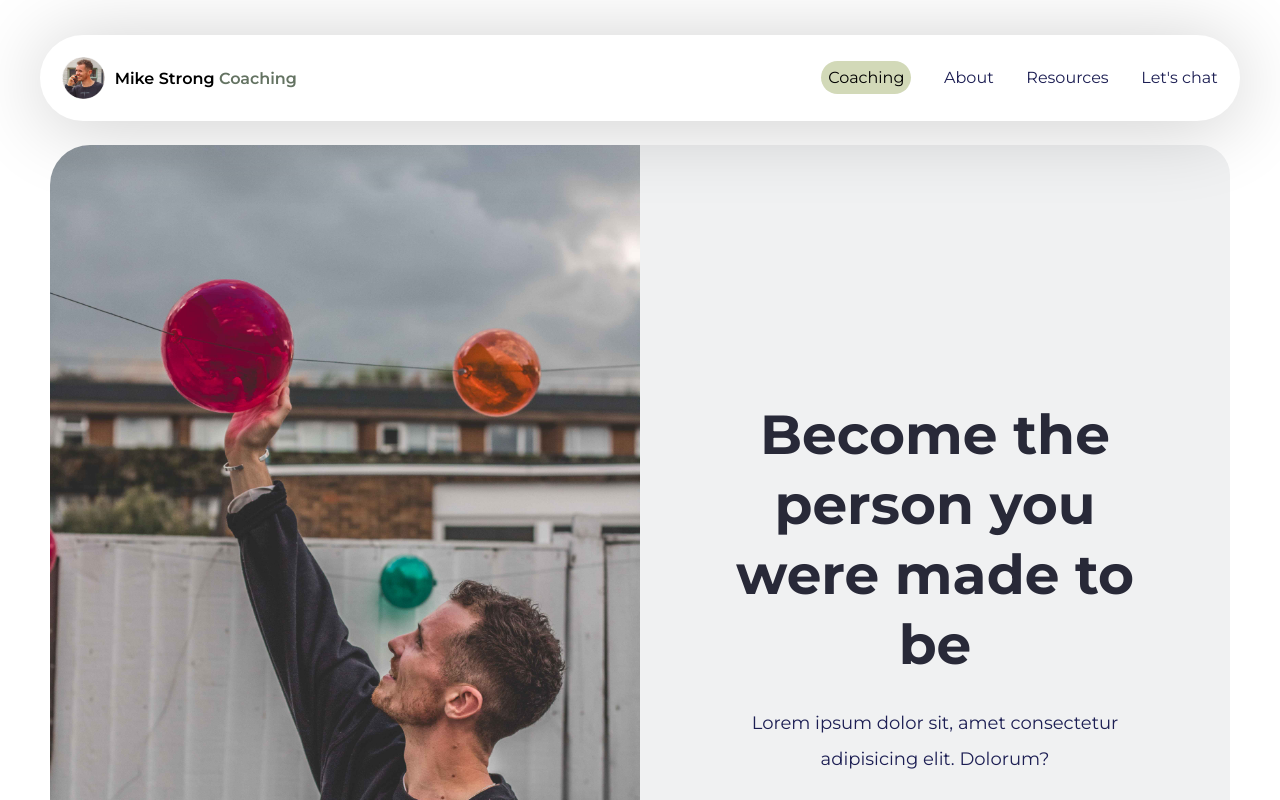
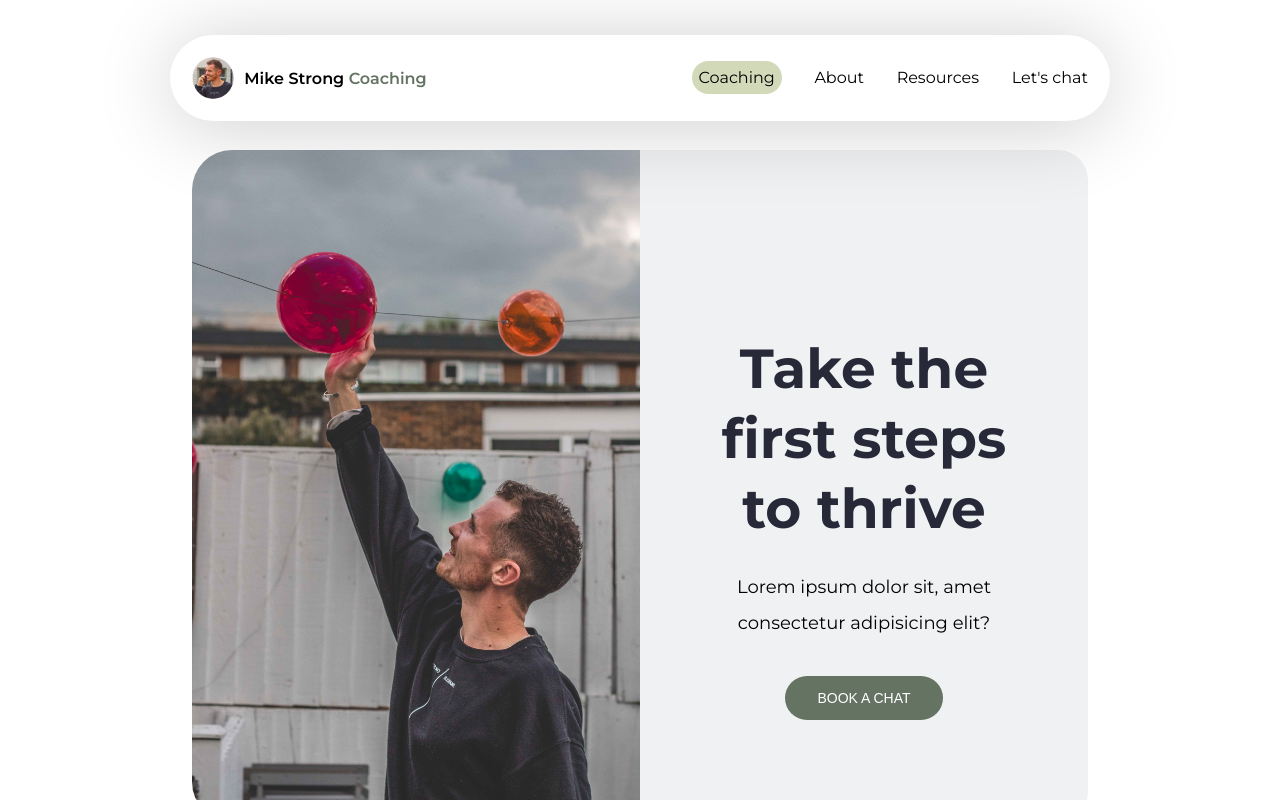
Before and after one commit to kev-er/Stronger_Life_Coaching, a React (Create React App) app: page / in a window 1280 px wide. Shown: the top 800 px of the page. Built offline with nearby package versions, Linux system fonts and the light colour scheme.

Commit message:
chaning picture responsive

```diff
--- a/src/App.css
+++ b/src/App.css
@@ -20,8 +20,6 @@ p {
   --primary: #D2D9B8;
   --heading-color: #282938;
   --bg-shade: #f5fcff;
-  --github: #e62872;
-  --darkblue: #1c1e53;
   --black: #000000;
   --white: #ffffff;
 }
@@ -232,11 +230,12 @@ h2 {
     flex-direction: row;
     flex-wrap: nowrap;
     justify-content: center;
-    align-items: flex-start;
+    align-items: center;
     flex-basis: 0;
-    padding-top: 145px;
+    padding-top: 150px;
+    width: 70vw;
     grid-template-columns: repeat(2, 1fr);
-    margin: 0px 50px 0 50px;
+    margin: auto;
     }
 
 .hero--section--content-box {
@@ -296,6 +295,7 @@ h2 {
   overflow: clip;
   object-fit: fill;
 }
+
 
 /* Skills Section Style */
 .skills--section {
@@ -644,6 +644,11 @@ input[type="checkbox"] {
 }
 /* Responsive Screens */
 @media only screen and (max-width: 2900px) {
+  .navbar {
+    width: 60vw;
+    margin: auto;
+  }
+
   .hero--section--title {
     font-size: 80px;
     line-height: 100px;
@@ -652,6 +657,11 @@ input[type="checkbox"] {
 }
 
 @media only screen and (max-width: 1800px) {
+  .navbar {
+    width: 70vw;
+  }
+
+
   .hero--section--title {
     font-size: 60px;
     line-height: 70px;
@@ -809,6 +819,7 @@ input[type="checkbox"] {
 
    .hero--section {
      padding: 0;
+     width: 100vw;
    }
 
   .btn-outline-primary {
--- a/src/Pages/Home/HeroSection.jsx
+++ b/src/Pages/Home/HeroSection.jsx
@@ -6,10 +6,10 @@ export default function HeroSection() {
       </div>
         <div className="hero--section--content">
           <h1 className="hero--section--title">
-            <span className="hero--section-title--color">Become the person</span>{" "}
-            you were made to be</h1>
+            <span className="hero--section-title--color">Take the first</span>{" "}
+            steps to thrive</h1>
           <p className="hero--section-description hero--description">
-            Lorem ipsum dolor sit, amet consectetur adipisicing elit. Dolorum?</p>
+            Lorem ipsum dolor sit, amet consectetur adipisicing elit?</p>
             <button className="btn btn-primary hero--bnt">BOOK A CHAT</button>
       </div>
 
```
Also changed, not shown: src/Pages/Home/VideoSection.jsx (added, +10 -0 lines).
